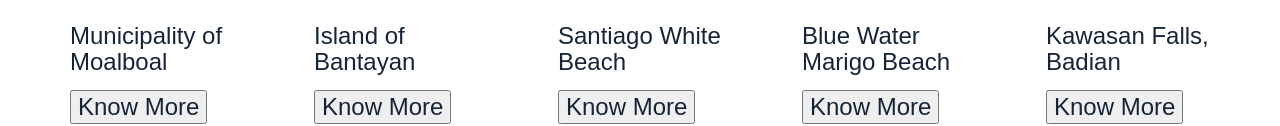
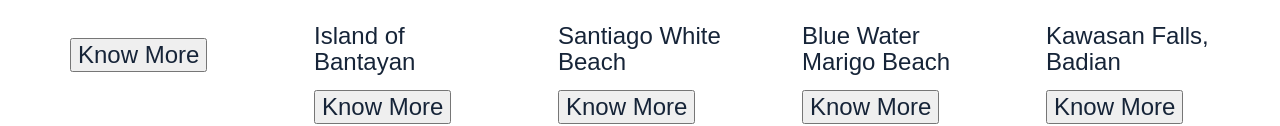
Before and after one commit to josephllyd/Busog-Laag-sa-Cebu, a plain HTML site: page dashboard.html in a window 1280 px wide. Shown: the part 1913-2039 px from the top of the page. Drawn offline with nearby package versions, Linux system fonts and the light colour scheme; a script that the page names is missing.

Commit message:
tried github on windows by adding comment

```diff
--- a/dashboard.html
+++ b/dashboard.html
@@ -121,7 +121,7 @@
                             target="_blank"><img src="https://backpackingwithabook.com/wp-content/uploads/2022/08/@run.away_mermaid-moalboal-sardine-run.jpg" loading="lazy" sizes="100vw" alt=""
                                 class="image-2" /></a>
                         <div class="service-info">
-                            <a href="mc-info.html" class="h4-heading">Municipality of Moalboal</a><br>
+                            <!--<a href="mc-info.html" class="h4-heading">Municipality of Moalboal</a><br> -->
                             <input type="submit" class="h4-heading" name="place" value="Know More">
                         </div>
                     </div>
```
